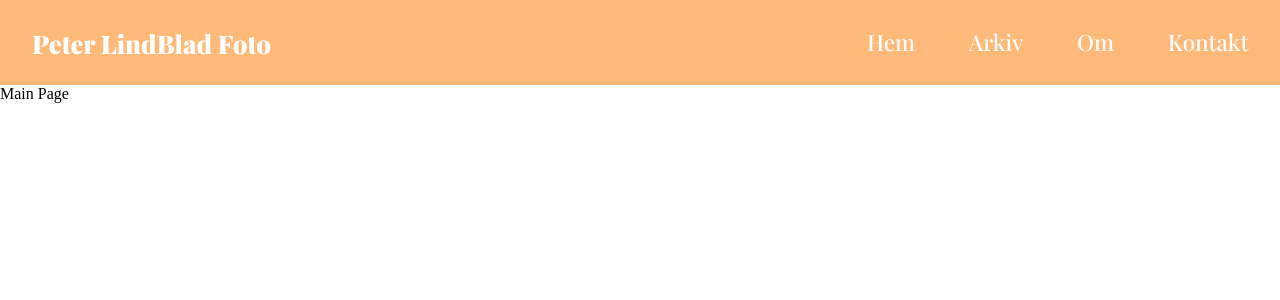
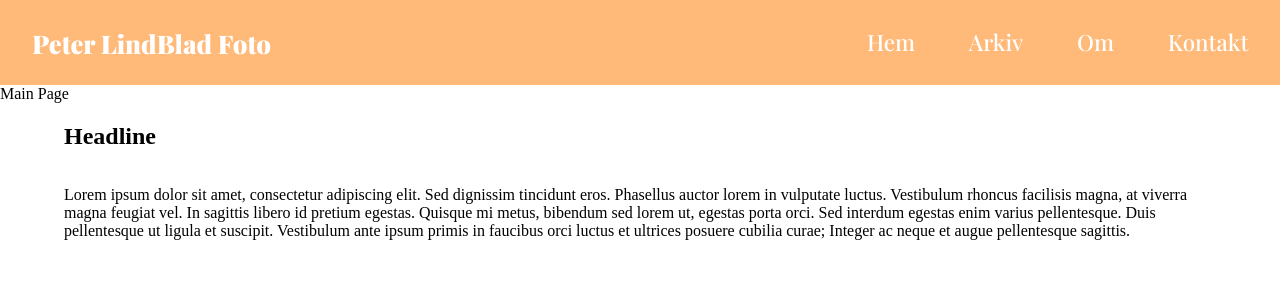
Before and after one commit to peterLindblad/portfolio.github.io, a React (Create React App) app: page / in a window 1280 px wide. Shown: the top 300 px of the page. Built offline with nearby package versions, Linux system fonts and the light colour scheme.

Commit message:
Added Flexible Container Component

```diff
--- a/src/App.js
+++ b/src/App.js
@@ -2,12 +2,14 @@ import NavBar from "./components/nav/NavBar";
 import "./App.css";
 import { BrowserRouter } from "react-router-dom";
 import Routes from "./routes/Routes";
+import ContentContainer from "./components/content/ContentContainer";
 
 function App() {
   return (
     <BrowserRouter>
       <NavBar />
       <Routes />
+      <ContentContainer />
     </BrowserRouter>
   );
 }
--- /dev/null
+++ b/src/components/content/ContentContainer.jsx
@@ -0,0 +1,29 @@
+
+const mainContainerStyle = {
+    display: "flex",
+    width: "100%",
+    "flexDirection": "column",
+    "alignItems": "center",
+    "justifyContent": "center",
+};
+
+const innerContainerStyle = {
+    display: "flex",
+    flexDirection: "column",
+    width: "90%",
+    maxWidth: "1200px",
+};
+
+export default function ContentContainer()
+{
+    return (
+        <main style={mainContainerStyle}>
+            <div style={innerContainerStyle}>
+                <h2>Headline</h2>
+                <p>
+                    Lorem ipsum dolor sit amet, consectetur adipiscing elit. Sed dignissim tincidunt eros. Phasellus auctor lorem in vulputate luctus. Vestibulum rhoncus facilisis magna, at viverra magna feugiat vel. In sagittis libero id pretium egestas. Quisque mi metus, bibendum sed lorem ut, egestas porta orci. Sed interdum egestas enim varius pellentesque. Duis pellentesque ut ligula et suscipit. Vestibulum ante ipsum primis in faucibus orci luctus et ultrices posuere cubilia curae; Integer ac neque et augue pellentesque sagittis.
+                </p>
+            </div>
+        </main>
+    );
+}
```
